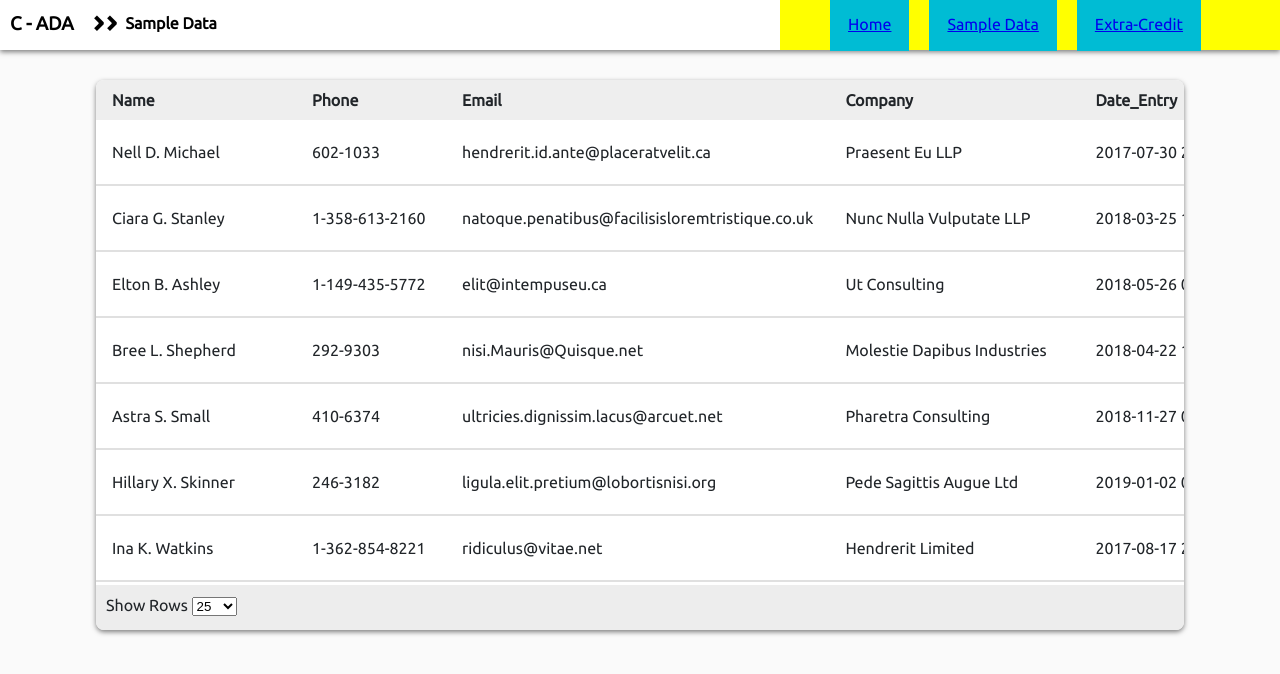
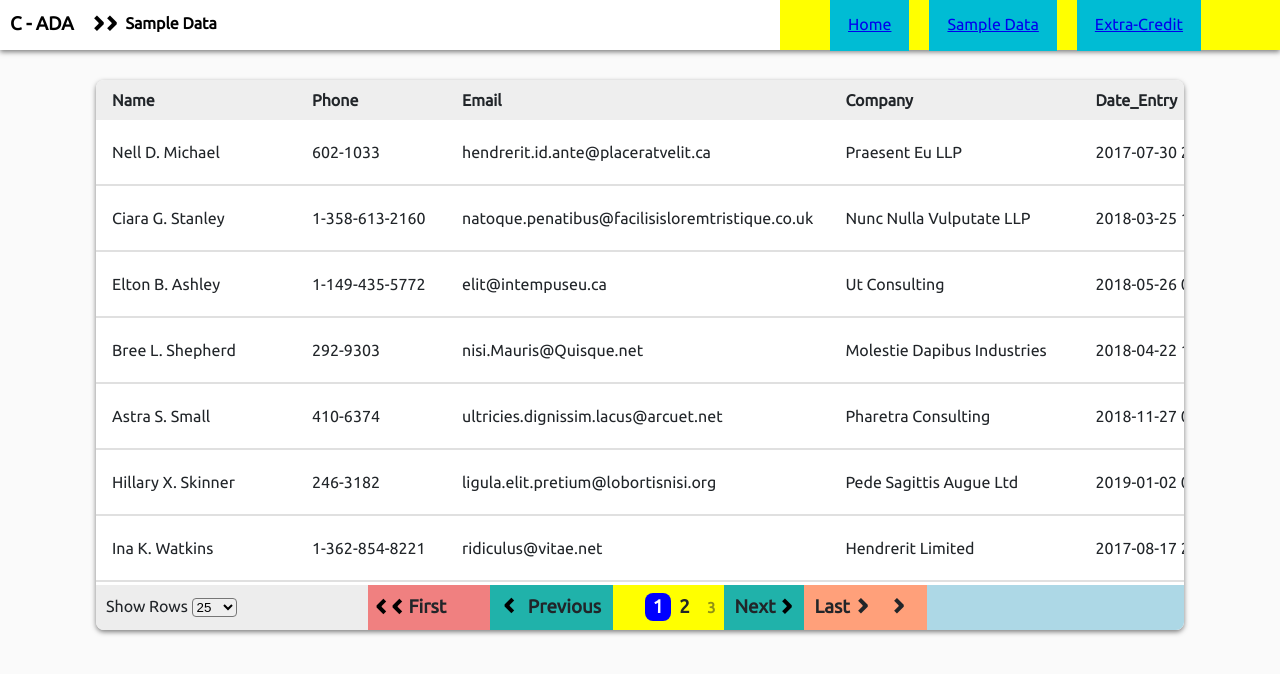
Before and after one commit to JeffreyPD7/capco-ada, an Angular app: page /sample-data in a window 1280 px wide. Shown: the top 674 px of the page. Built offline with nearby package versions, Linux system fonts and the light colour scheme.

Commit message:
Pagination working, finishing a few things

```diff
--- a/src/app/data-table/components/sample-data/sample-data.component.html
+++ b/src/app/data-table/components/sample-data/sample-data.component.html
@@ -28,10 +28,12 @@
   </thead>
 
   <tbody>
-  <ng-container *ngFor="let data of this.dataList; let i = index;">
+  <!--<ng-container *ngFor="let data of this.dataList | slice:this.sliceStart:this.sliceEnd; let i = index;">-->
+  <ng-container
+    *ngFor="let data of this.dataList | slice:this.sliceStart:this.sliceEnd">
 
-  <!--<tr *ngFor='let data of this.dataList'>-->
-  <tr *ngIf="(i < this.selectedFilter)">
+  <!--<tr *ngIf="(i < this.selectedFilter)">-->
+  <tr>
     <td class="w-200">{{ data.name }}</td>
     <td class="w-150">{{ data.phone }}</td>
     <td class="w-150">{{ data.email }}</td>
@@ -63,12 +65,75 @@
   <div class="container_-_footer_--_filter-rows">
     <!--<form action="">-->
       <label for="filterRows">Show Rows </label>
-      <select [(ngModel)]="this.selectedFilter" name="filterRows" id="filterRows">
+      <!--<select [(ngModel)]="this.selectedFilter" name="filterRows" id="filterRows">-->
+      <select [(ngModel)]="this.selectedFilter" name="filterRows" id="filterRows" (ngModelChange)="this.filterChange(this.selectedFilter)">
         <option  *ngFor="let row of this.filterRow" [value]="row.value">{{row.value}}</option>
       </select>
     <!--</form>-->
   </div>
 
-  <div class="cotainer_-_footer_--_pagination">
+  <div class="container_-_footer_--_pagination">
+    <div class="first-page">
+      <div class="double-arrow-left">
+        <h4>&#8963;</h4>
+        <h4>&#8963;</h4>
+      </div>
+
+      <h3>First</h3>
+    </div>
+
+    <div class="previous-page" (click)="this.previousPage()">
+      <div class="double-arrow-left">
+        <h4>&#8963;</h4>
+      </div>
+
+      <h3>Previous</h3>
+    </div>
+
+
+    <div class="pages">
+      <div class="num-one">
+        <h3>
+          {{ ((this.currentPage - 1) > 1) ?(this.currentPage - 2) :'' }}
+        </h3>
+      </div>
+      <div class="num-two">
+        <h3>
+          {{ (this.currentPage > 1) ?(this.currentPage - 1) :'' }}
+        </h3>
+      </div>
+      <div class="num-three">
+        <h3>
+          {{ this.currentPage }}
+        </h3>
+      </div>
+      <div class="num-four">
+        <h3>
+          {{ ((this.currentPage + 1) <= this.numOfPages) ?(this.currentPage + 1) :'' }}
+        </h3>
+      </div>
+      <div class="num-five">
+        <h3>
+          {{ ((this.currentPage + 2) <= this.numOfPages) ?(this.currentPage + 2) :'' }}
+        </h3>
+      </div>
+    </div>
+
+    <div class="next-page" (click)="this.nextPage()">
+      <h3>Next</h3>
+
+      <div class="arrow-right">
+        <h4>&#8963;</h4>
+      </div>
+    </div>
+
+    <div class="last-page">
+      <h3>Last</h3>
+
+      <div class="double-arrow-right">
+        <h4>&#8963;</h4>
+        <h4>&#8963;</h4>
+      </div>
+    </div>
   </div>
 </div>
--- a/src/app/data-table/components/sample-data/sample-data.component.scss
+++ b/src/app/data-table/components/sample-data/sample-data.component.scss
@@ -1,41 +1,24 @@
 
 table {
-  //margin: 15px;
-  //height: 450px;
-  //border-collapse: collapse;
-  //overflow:auto !important;
+  border-collapse: collapse;
+  width: 100%;
 }
 
-thead {
-//  height: 50px;
-//  width: 500px;
-//  background-color: yellowgreen;
+th,
+td {
+  padding: 8px 16px;
 }
+
+th {
+  position: sticky;
+  top: 0;
+  background: #eee;
+}
+
 
 td {
   border-bottom: 2px solid #E0E0E0;
 }
-
-th {
-  //text-align: left;
-  //border-bottom: 3px solid #2962FF;
-}
-
-th,td {
-  //padding-left: 5px;
-  //padding-right: 5px;
-}
-
-tbody {
-  //overflow: auto;
-  //width:100%;
-  //height: 100%;
-}
-
-
-
-
-
 
 
 // Utils
@@ -60,59 +43,213 @@ tbody {
 }
 
 
-table {
-  border-collapse: collapse;
-  width: 100%;
-}
-
-th,
-td {
-  padding: 8px 16px;
-}
-
-th {
-  position: sticky;
-  top: 0;
-  background: #eee;
-}
-
-
-
-//table thead tr{
-//  display:block;
-//}
-
-//table th,table td{
-//  width:100px;//fixed width
-//}
-//
-//
-//table th{
-//  width:100px;//fixed width
-//}
-
-//table  tbody{
-//  display:block;
-//  //height:200px;
-//  overflow:auto;//set tbody to auto
-//}
-
-
 .container_-_footer {
   //background-color: #3d5afe;
   background: #ededed;
   width: 100%;
-  height: 45px;
+  max-height: 45px;
   display: block;
-  padding: 8px 0 0 10px;
+  //padding: 8px 0 0 10px;
   //position: absolute;
   //top: 490px;
   //bottom: 0;
 }
 
-.container_-_footer_--_fiter-rows {
+.container_-_footer_--_filter-rows {
+  display: inline-block;
+  //float: left;
+  //background-color: green;
+  width: 25%;
+  height: 45px;
+  padding: 9px 0 0 10px;
+
   select {
-    width: 100px;
-    border-radius: 10px;
+    //width: 100px;
+    border-radius: 4px;
   }
 }
+
+
+// Pagination Section
+
+.container_-_footer_--_pagination {
+  background-color: lightblue;
+  width: 75%;
+  max-height: 45px !important;
+  position: relative;
+  float: right;
+  display: block;
+}
+
+
+//.first-page {
+//  background-color: red;
+//  width: 50%;
+//  height: 45px;
+//  display: block;
+//  position: relative;
+//  text-align: left;
+//
+//  h3 {
+//    //background: green;
+//    padding-top: 8px;
+//
+//  }
+//}
+
+.first-page,
+.last-page,
+.next-page,
+.previous-page {
+  width: 15%;
+  height: 45px;
+  display: inline-block;
+  position: relative;
+  text-align: left;
+  float: left;
+  cursor: pointer;
+
+  h3 {
+    //background: green;
+    padding-top: 8px;
+  }
+}
+
+.first-page,
+.previous-page {
+
+}
+
+.last-page,
+.next-page {
+
+}
+
+.first-page {
+  background-color: lightcoral;
+}
+
+.previous-page {
+  background-color: lightseagreen;
+
+  .double-arrow-left {
+    padding-left: 3px;
+  }
+}
+
+.next-page {
+  background-color: lightseagreen;
+  padding-left: 10px;
+  position: relative;
+  width: 80px;
+
+  h3 {
+    float: left;
+  }
+}
+
+.last-page {
+  background-color: lightsalmon;
+  padding-left: 10px;
+
+  h3 {
+    float: left;
+  }
+}
+
+.double-arrow-left {
+  color: black;
+  //background-color: yellow;
+  display: inline;
+  padding: 6px;
+  margin: 8px 0 0 15px;
+
+  //height: 45px;
+
+  h4 {
+    margin: 0;
+    line-height: 0.5em;
+  }
+}
+
+.arrow-right {
+  color: black;
+  //background-color: yellow;
+  //height: inherit;
+  //width: inherit;
+  display: block;
+  position: absolute;
+  left: 40px;
+  top: 6px;
+  //display: inline;
+  //padding: 6px;
+  //margin: 8px 0 0 15px;
+  transform: rotate(90deg) scale(2);
+
+  //float: right;
+}
+
+
+//.arrow--left:nth-child(1) {
+//  float: left;
+//}
+
+.double-arrow-left {
+  float: left;
+  transform: rotate(-90deg) scale(2);
+}
+
+.double-arrow-right {
+  //float: right;
+  transform: rotate(90deg) scale(2);
+  //background-color: limegreen;
+  position: absolute;
+  display: inline;
+
+  h4 {
+      //float:left;
+    width: 10px;
+    height: 10px;
+    line-height: 0;
+    //margin: 0 !important;
+    //padding: 0 !important;
+  }
+}
+
+//.double-arrow h4 {
+//  float: left;
+//  transform: rotate(90deg) scale(2);
+//  margin-top: 12px;
+//}
+
+.pages {
+  height: 45px;
+  //width: 140px;
+  width: auto;
+  float: left;
+  background-color: yellow;
+  padding-top: 8px;
+}
+
+.num-one,
+.num-two,
+.num-three,
+.num-four,
+.num-five {
+  display: inline-block;
+  padding: 0 8px;
+}
+
+.num-one,
+.num-five {
+  opacity: 0.5;
+  transform: scale(0.8);
+}
+
+.num-three {
+  background-color: blue;
+  color: white;
+  height: 28px;
+  border-radius: 8px;
+  padding-bottom: 8px;
+}
--- a/src/app/data-table/components/sample-data/sample-data.component.ts
+++ b/src/app/data-table/components/sample-data/sample-data.component.ts
@@ -1,9 +1,9 @@
-import { Component, OnInit, Input } from '@angular/core';
+import {Component, OnInit, Input} from '@angular/core';
 
 
-import { SampleDataService } from '../../services/sample-data.service';
-import { ISampleData } from '../../interfaces/sample-data.interface';
-import { NgForm } from '@angular/forms';
+import {SampleDataService} from '../../services/sample-data.service';
+import {ISampleData} from '../../interfaces/sample-data.interface';
+import {NgForm} from '@angular/forms';
 
 @Component({
   selector: 'app-sample-data',
@@ -23,7 +23,26 @@ export class SampleDataComponent implements OnInit {
 
   JSON: JSON;
 
-  constructor(private _sampleData: SampleDataService) { }
+
+  // Pagination Section ---------------------------------------
+  // public numOne: number;
+  // public numTwo: number;
+  public currentPage: number = 1;
+  // public numFour: number;
+  // public numFive: number;
+  public newDataList: ISampleData[] = [];
+
+  public sliceStart: number = 0;
+  public sliceEnd: number = 25;
+  public numOfPages: number = 8;
+
+
+
+  // end of pagination ----------------------------------------
+
+
+  constructor(private _sampleData: SampleDataService) {
+  }
 
   ngOnInit() {
     this._sampleData.getData()
@@ -41,6 +60,33 @@ export class SampleDataComponent implements OnInit {
         {id: i, value: 25 * i}
       );
     }
+
+    // alert(this.dataList[].length);
+    // alert(Object.keys(this.dataList).length);
   }
 
+  // Pagination Section ---------------------------------------
+  public nextPage(): void {
+    this.sliceStart = this.sliceEnd;
+    this.sliceEnd = this.sliceStart + this.selectedFilter;
+    this.currentPage++;
+  }
+
+  public previousPage(): void {
+    this.sliceEnd = this.sliceStart;
+    this.sliceStart = this.sliceStart - this.selectedFilter;
+    this.currentPage--;
+  }
+
+
+  public filterChange(event): void {
+    this.sliceStart = 0;
+    this.sliceEnd = event;
+    this.currentPage = 1;
+    this.numOfPages = 200 / this.selectedFilter;
+    // alert(`Value is ${event}`);
+  }
+
+  // end of pagination ----------------------------------------
+
 }
```
